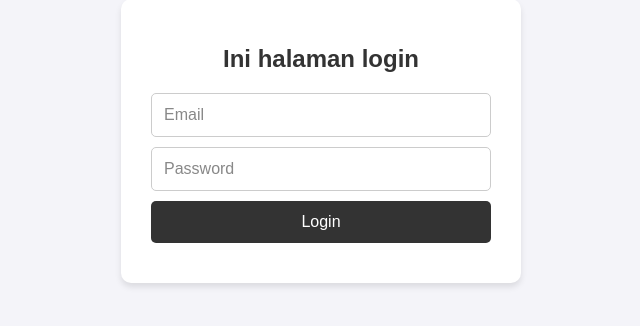
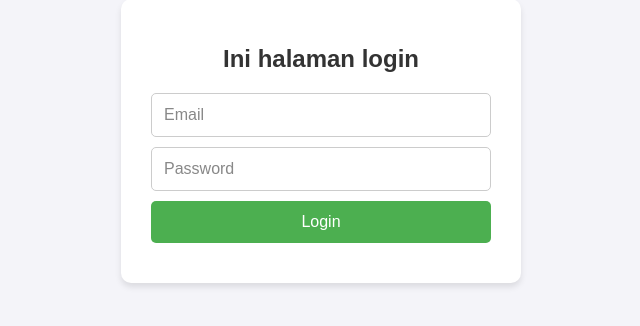
Before and after one commit to mugirahayu25/Company-Profile, a PHP site: page / in a window 1280 px wide. Shown: the part 259-585 px from the top of the page, without its empty margins (319-959 px from the left). Run offline with PHP 8.4, Linux system fonts and the light colour scheme.

Commit message:
style.css

```diff
--- a/style.css
+++ b/style.css
@@ -45,7 +45,7 @@ button {
 
 /* Gaya untuk tombol login */
 button {
-    background-color: #333; /* Warna hijau */
+    background-color: #4CAF50; /* Warna hijau */
     color: white;
     border: none;
     cursor: pointer;
@@ -54,7 +54,7 @@ button {
 
 /* Hover effect untuk tombol login */
 button:hover {
-    background-color: #333;
+    background-color: #45a049;
 }
 
 /* Placeholder warna abu-abu */
```
